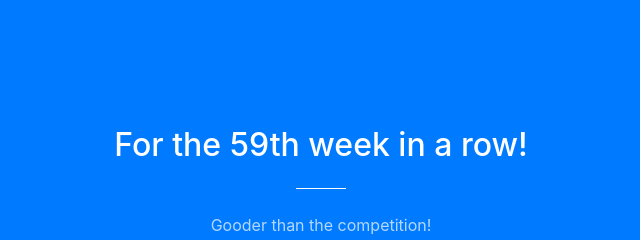
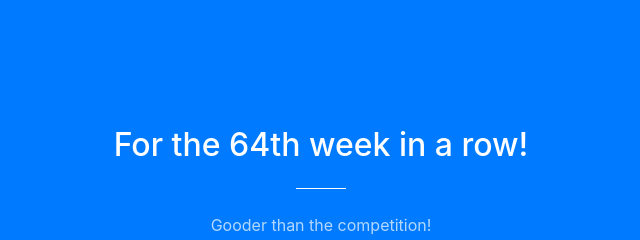
Before and after one commit to fbocain/goodest, a website with bundled scripts: page index.html in a window 1280 px wide. Shown: the part 802-1042 px from the top of the page, 319-959 px from the left. Built offline with nearby package versions, Linux system fonts and the light colour scheme.

Commit message:
Update index.html

```diff
--- a/index.html
+++ b/index.html
@@ -75,7 +75,7 @@
       <div class="container">
         <div class="row">
           <div class="col-lg-8 mx-auto text-center">
-            <h2 class="section-heading text-white">For the 59th week in a row!</h2>
+            <h2 class="section-heading text-white">For the 64th week in a row!</h2>
             <hr class="light my-4">
             <p class="text-faded mb-4">Gooder than the competition!</p>
             <a class="btn btn-light btn-xl js-scroll-trigger" href="#services">It's Donovan!</a>
```
